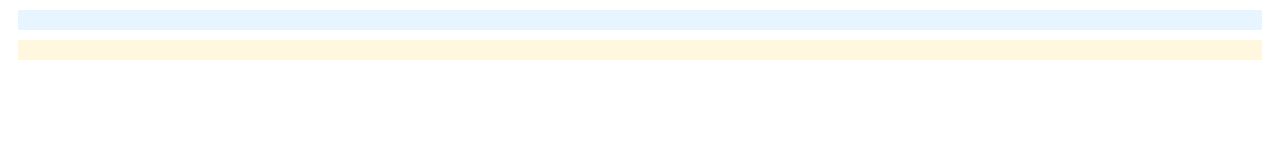
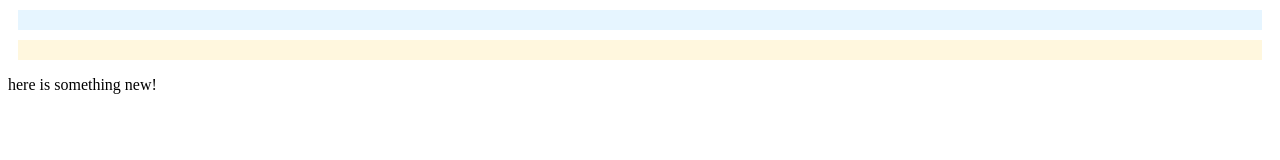
Before and after one commit to DorothyToth/My_First_Repo, a plain HTML site: page index.html in a window 1280 px wide. Drawn offline with Linux system fonts and the light colour scheme.

Commit message:
something new

```diff
--- a/index.html
+++ b/index.html
@@ -14,5 +14,9 @@
 
   </div>
 
+
+
+
+  <p> here is something new!</p>
 </body>
 </html>
```
